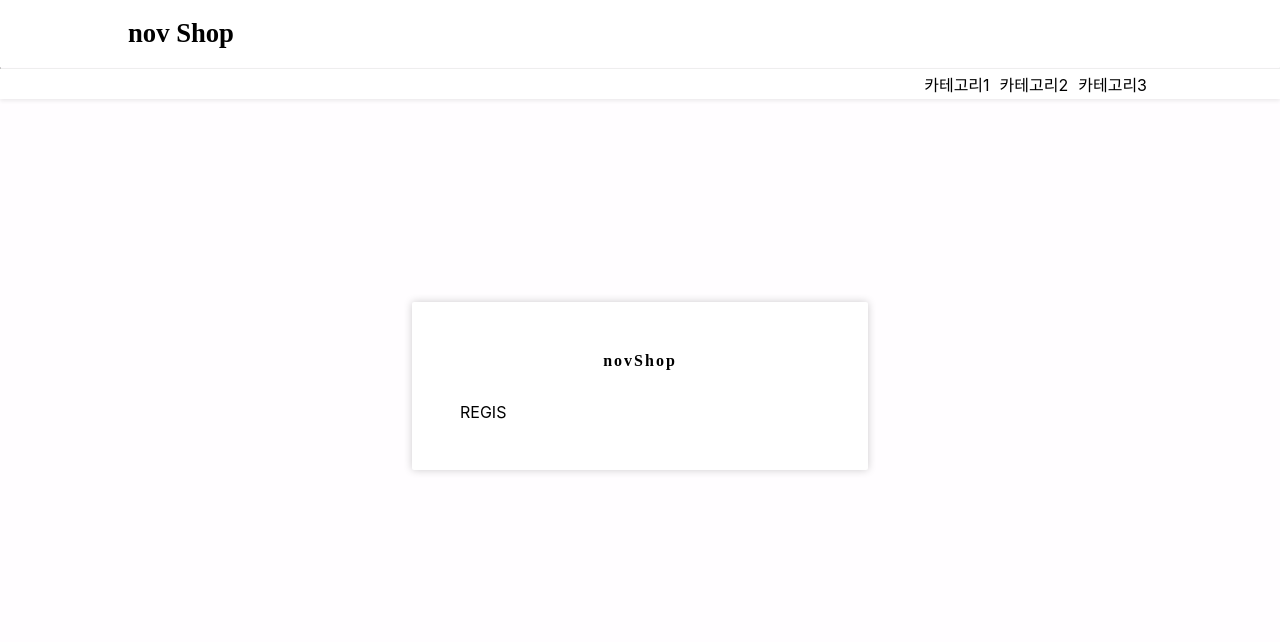
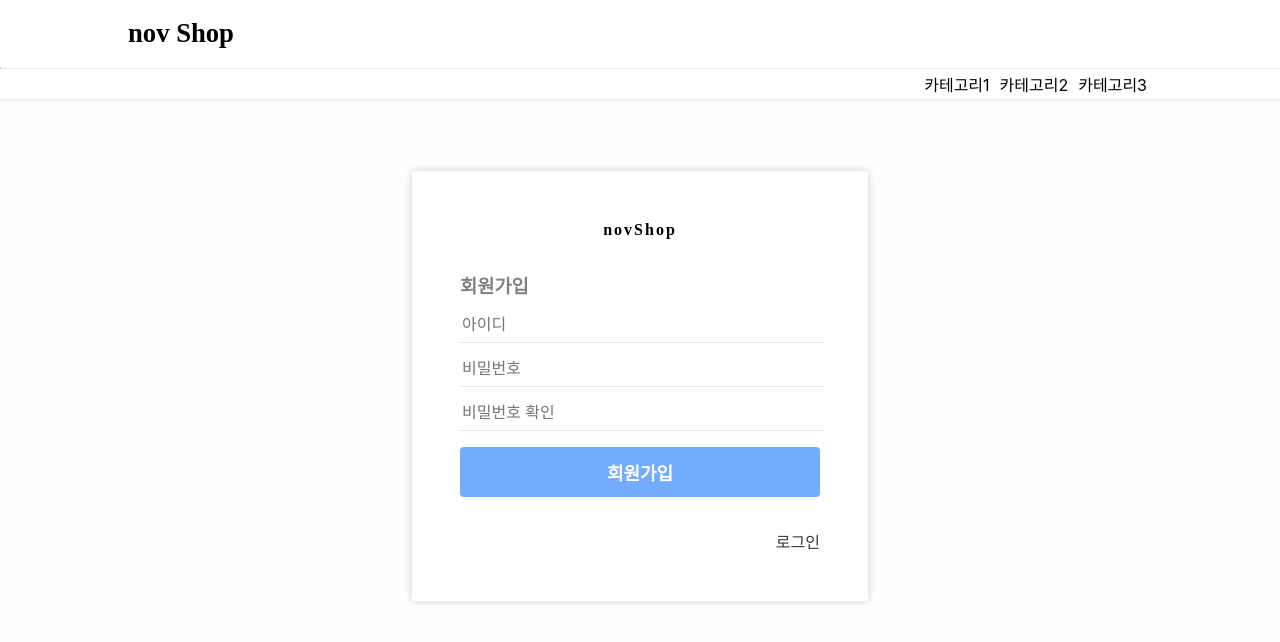
Before and after one commit to 17-sss/MERN_Project, a React (Create React App) app in the folder novshop/frontend_novshop/: page /member/join in a window 1280 px wide. Shown: the top 642 px of the page. Built offline with nearby package versions, Linux system fonts and the light colour scheme.

Commit message:
200812_1752

```diff
--- /dev/null
+++ b/novshop/frontend_novshop/src/containers/auth/RegisterForm.js
@@ -0,0 +1,104 @@
+import React, {useEffect, useState} from 'react';
+import { useDispatch, useSelector } from 'react-redux';
+import { changeField, initializeForm, register } from '../../modules/auth';
+import AuthForm from '../../components/auth/AuthForm';
+import { check } from '../../modules/user';
+import { withRouter } from 'react-router-dom';
+
+const RegisterForm = ( { history }) => {
+    const [error, setError] = useState(null);
+    const dispatch = useDispatch();
+
+    const { form, auth, authError, user } = useSelector(({auth, user}) => ({
+        form: auth.register,
+        auth: auth.auth,
+        authError: auth.authError,
+        user: user.user,
+    }));
+
+    // 인풋 변경 이벤트 핸들러
+    const onChange = e => {
+        const { value, name } = e.target;
+
+        dispatch(
+            changeField({
+                form: 'register',
+                key: name,
+                value
+            })
+        );
+    };
+
+    // 폼 등록 이벤트 핸들러
+    const onSubmit = e => {
+        e.preventDefault();
+
+        const { username, password, passwordConfirm } = form;
+
+        // 하나라도 비어 있다면
+        if ([username, password, passwordConfirm].includes('')) {
+            setError('빈 칸을 모두 입력하세요.');
+            return;
+        }
+
+        // 비밀번호가 일치하지 않는다면
+        if (password !== passwordConfirm) {
+            setError('비밀번호가 일치하지 않습니다.');
+            changeField({form: 'register', key: 'password', value: ''});
+            changeField({form: 'register', key: 'passwordConfirm', value: ''});
+            return;
+        }
+
+        dispatch(register({username, password}));
+    };
+
+    // 컴포넌트가 처음 렌더링될 때 form을 초기화함
+    useEffect(() => {
+        dispatch(initializeForm('register'));
+    }, [dispatch]);
+
+
+    // 회원가입 성공/실패 처리
+    useEffect(() => {
+        if (authError) {
+            // 계정명이 이미 존재할 때
+            if (authError.response.status === 409) {
+                setError('이미 존재하는 계정명입니다.');
+                return;
+            }
+
+            // 기타 이유
+            setError('회원가입 실패');
+            return;
+        }
+
+        if (auth) {
+            console.log('회원가입 성공');
+            console.log(auth);
+            dispatch(check());
+        }
+    }, [auth, authError, dispatch]);
+
+
+    // user 값이 잘 설정되었는지 확인
+    useEffect(() => {
+        if (user) {
+            console.log('check API 성공');
+            console.log(user);
+            history.push('/');  // 홈 화면으로 이동
+        }
+    }, [history, user]);
+
+
+    return (
+        <AuthForm
+            type = "register"
+            form = {form}
+            onChange = {onChange}
+            onSubmit = {onSubmit}
+            error = {error}
+        />
+    );
+};
+
+export default withRouter(RegisterForm);
--- a/novshop/frontend_novshop/src/index.js
+++ b/novshop/frontend_novshop/src/index.js
@@ -4,23 +4,26 @@ import './index.css';
 import App from './App';
 import * as serviceWorker from './serviceWorker';
 import { BrowserRouter } from 'react-router-dom';
+import { Provider } from 'react-redux';
+import { createStore, applyMiddleware } from 'redux';
+import { composeWithDevTools } from 'redux-devtools-extension';
+import createSagaMiddleware from 'redux-saga';
+import rootReducer, {rootSaga} from './modules';
 
-// 리덕스 스토어 관련 START
-import { Provider } from 'react-redux';
-import { createStore } from 'redux';
-import { composeWithDevTools } from "redux-devtools-extension";
-import rootReducer from './modules';
+const sagaMiddleware = createSagaMiddleware();
 
-const store = createStore(rootReducer, composeWithDevTools());
-// 리덕스 스토어 관련 END
+const store = createStore(rootReducer, composeWithDevTools(applyMiddleware(sagaMiddleware)));
+
+sagaMiddleware.run(rootSaga);
 
 ReactDOM.render(
-  <Provider store = {store}>
-    <BrowserRouter>
-      <App />
-    </BrowserRouter>
-  </Provider>,
-  document.getElementById('root')
+    <Provider store={store}>
+        <BrowserRouter>
+            <App />
+        </BrowserRouter>
+    </Provider>,
+
+    document.getElementById('root'),
 );
 
 // If you want your app to work offline and load faster, you can change
--- a/novshop/frontend_novshop/src/lib/createRequestSaga.js
+++ b/novshop/frontend_novshop/src/lib/createRequestSaga.js
@@ -13,7 +13,6 @@ export default function createRequestSaga(type, request) {
 
     return function*(action) {
         yield put(startLoading(type));  // 로딩 시작
-        console.log(type, '1')
 
         try {
             const response = yield call(request, action.payload);
@@ -29,7 +28,5 @@ export default function createRequestSaga(type, request) {
             });
         }
         yield put(finishLoading(type)); // 로딩 끝
-        console.log(type, '2')
-
     };
 };
--- a/novshop/frontend_novshop/src/pages/RegisterPage.js
+++ b/novshop/frontend_novshop/src/pages/RegisterPage.js
@@ -1,13 +1,12 @@
 import React from 'react';
 
 import AuthTemplate from '../components/auth/AuthTemplate';
-// import RegisterForm from '../containers/auth/RegisterForm';
+import RegisterForm from '../containers/auth/RegisterForm';
 
 const RegisterPage = () => {
     return (
         <AuthTemplate>
-            {/* <RegisterForm /> */}
-            REGIS
+            <RegisterForm />
         </AuthTemplate>
     );
 };
```
